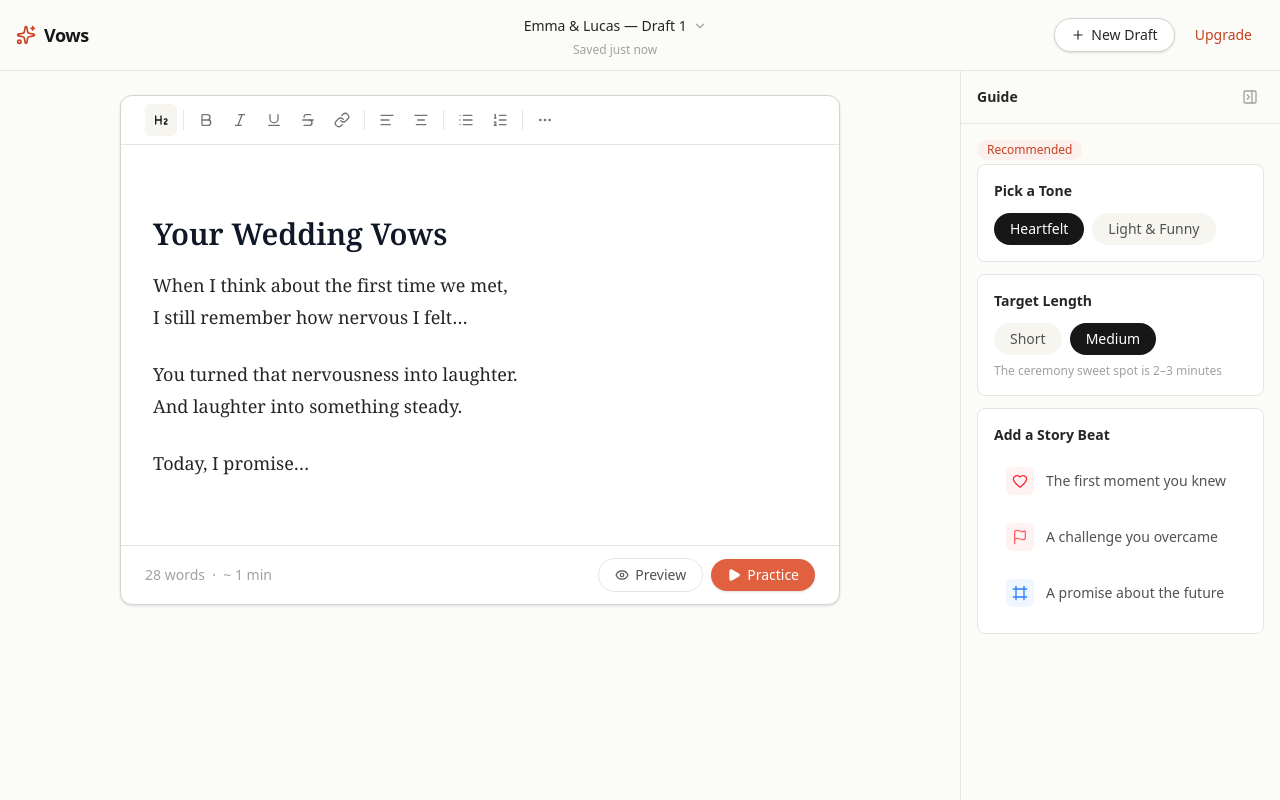
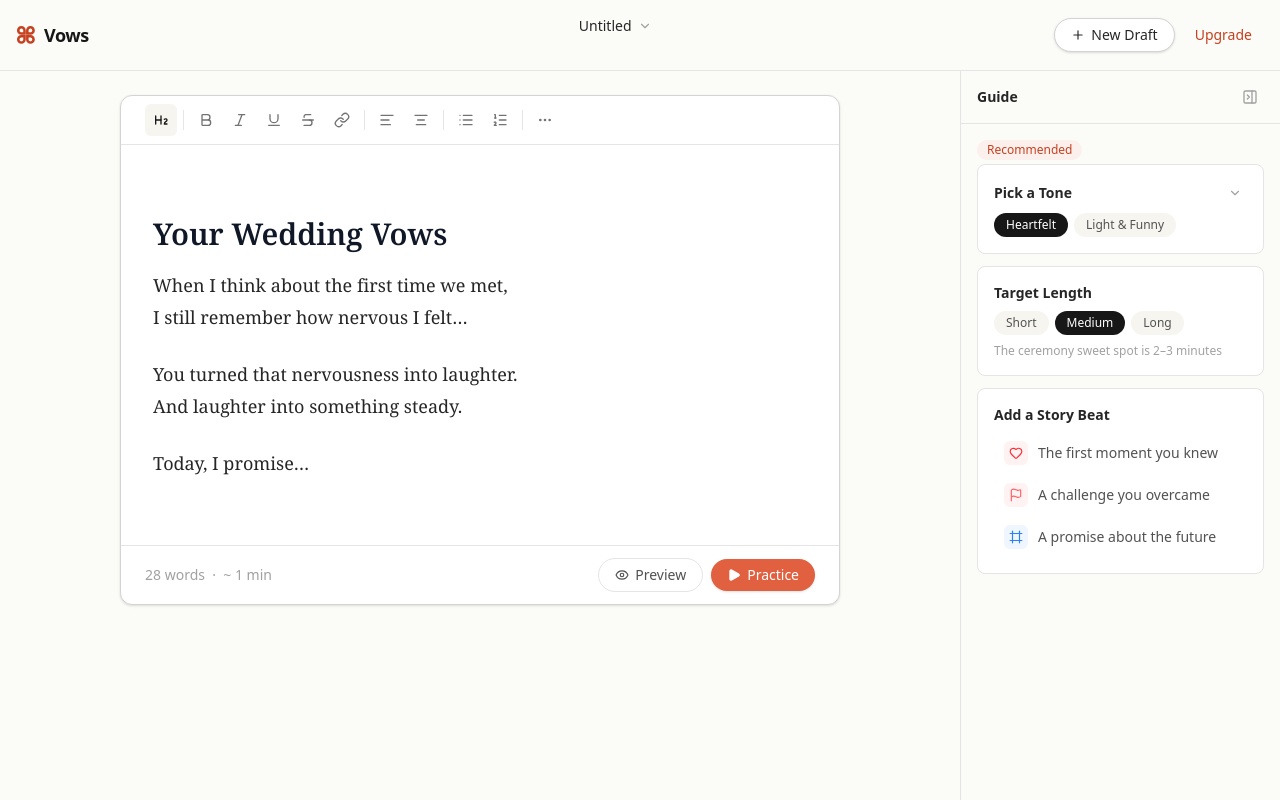
Before and after one commit to wcgordon1/vows.you, a Next.js app in the folder apps/app/: page /workspace in a window 1280 px wide. Built offline with nearby package versions, Linux system fonts and the light colour scheme; no server answers.

Commit message:
ui tweaks

```diff
--- a/apps/app/src/app/workspace/components/length-card.tsx
+++ b/apps/app/src/app/workspace/components/length-card.tsx
@@ -2,22 +2,22 @@
 
 import { useState } from "react";
 
-const LENGTHS = ["Short", "Medium"] as const;
+const LENGTHS = ["Short", "Medium", "Long"] as const;
 
 export function LengthCard() {
   const [selected, setSelected] = useState<string>("Medium");
 
   return (
     <div className="rounded-lg border border-base-200 bg-white p-4">
-      <h3 className="text-sm font-semibold text-base-800 mb-3">
+      <h3 className="text-sm font-semibold text-base-800 mb-2">
         Target Length
       </h3>
-      <div className="flex gap-2 mb-2">
+      <div className="flex flex-wrap gap-1.5 mb-2">
         {LENGTHS.map((length) => (
           <button
             key={length}
             onClick={() => setSelected(length)}
-            className={`rounded-full px-4 py-1.5 text-sm font-medium transition-colors ${
+            className={`rounded-full px-3 py-1 text-xs font-medium transition-colors ${
               selected === length
                 ? "bg-base-900 text-white"
                 : "bg-sand-100 text-base-600 hover:bg-sand-200"
--- /dev/null
+++ b/apps/app/src/app/workspace/components/logo.tsx
@@ -0,0 +1,35 @@
+export function Logo({ className }: { className?: string }) {
+  return (
+    <svg
+      className={className}
+      viewBox="0 0 124 118"
+      fill="none"
+      xmlns="http://www.w3.org/2000/svg"
+    >
+      <path
+        fillRule="evenodd"
+        clipRule="evenodd"
+        d="M33.3295 3C18.2359 3 6 15.2359 6 30.3295C6 45.4232 18.2359 57.6591 33.3296 57.6591H60.6591V30.3295C60.6591 15.2358 48.4232 3 33.3295 3ZM33.5 19C27.1487 19 22 24.1487 22 30.5C22 36.8513 27.1487 42 33.5 42H45V30.5C45 24.1487 39.8513 19 33.5 19Z"
+        fill="currentColor"
+      />
+      <path
+        fillRule="evenodd"
+        clipRule="evenodd"
+        d="M89.6705 3C104.764 3 117 15.2359 117 30.3295C117 45.4232 104.764 57.6591 89.6704 57.6591H62.3409V30.3295C62.3409 15.2358 74.5768 3 89.6705 3ZM89.5 19C95.8513 19 101 24.1487 101 30.5C101 36.8513 95.8513 42 89.5 42H78V30.5C78 24.1487 83.1487 19 89.5 19Z"
+        fill="currentColor"
+      />
+      <path
+        fillRule="evenodd"
+        clipRule="evenodd"
+        d="M33.3295 113.659C18.2359 113.659 6 101.423 6 86.3295C6 71.2358 18.2359 59 33.3296 59H60.6591V86.3295C60.6591 101.423 48.4232 113.659 33.3295 113.659ZM33.5 97.6591C27.1487 97.6591 22 92.5103 22 86.1591C22 79.8078 27.1487 74.6591 33.5 74.6591H45V86.1591C45 92.5103 39.8513 97.6591 33.5 97.6591Z"
+        fill="currentColor"
+      />
+      <path
+        fillRule="evenodd"
+        clipRule="evenodd"
+        d="M89.6705 113.659C104.764 113.659 117 101.423 117 86.3295C117 71.2358 104.764 59 89.6704 59H62.3409V86.3295C62.3409 101.423 74.5768 113.659 89.6705 113.659ZM89.5 97.6591C95.8513 97.6591 101 92.5103 101 86.1591C101 79.8078 95.8513 74.6591 89.5 74.6591H78V86.1591C78 92.5103 83.1487 97.6591 89.5 97.6591Z"
+        fill="currentColor"
+      />
+    </svg>
+  );
+}
--- a/apps/app/src/app/workspace/components/story-beat-card.tsx
+++ b/apps/app/src/app/workspace/components/story-beat-card.tsx
@@ -26,21 +26,21 @@ const BEATS = [
 export function StoryBeatCard() {
   return (
     <div className="rounded-lg border border-base-200 bg-white p-4">
-      <h3 className="text-sm font-semibold text-base-800 mb-3">
+      <h3 className="text-sm font-semibold text-base-800 mb-2">
         Add a Story Beat
       </h3>
-      <div className="space-y-2">
+      <div className="space-y-0.5">
         {BEATS.map((beat) => {
           const Icon = beat.icon;
           return (
             <button
               key={beat.label}
-              className="flex items-center gap-3 w-full rounded-lg px-3 py-2.5 text-left text-sm text-base-600 transition-colors hover:bg-sand-50"
+              className="flex items-center gap-2.5 w-full rounded-lg px-2.5 py-2 text-left text-sm text-base-600 transition-colors hover:bg-sand-50"
             >
               <span
-                className={`flex items-center justify-center h-7 w-7 rounded-md ${beat.iconBg}`}
+                className={`flex items-center justify-center h-6 w-6 rounded-md ${beat.iconBg}`}
               >
-                <Icon className={`h-4 w-4 ${beat.iconColor}`} />
+                <Icon className={`h-3.5 w-3.5 ${beat.iconColor}`} />
               </span>
               <span className="truncate">{beat.label}</span>
             </button>
--- a/apps/app/src/app/workspace/components/tone-card.tsx
+++ b/apps/app/src/app/workspace/components/tone-card.tsx
@@ -1,21 +1,45 @@
 "use client";
 
 import { useState } from "react";
+import { ChevronDown, ChevronUp } from "lucide-react";
 
-const TONES = ["Heartfelt", "Light & Funny"] as const;
+const PRIMARY_TONES = ["Heartfelt", "Light & Funny"] as const;
+const MORE_TONES = ["Poetic", "Playful", "Traditional", "Modern"] as const;
+const ALL_TONES = [...PRIMARY_TONES, ...MORE_TONES];
 
 export function ToneCard() {
   const [selected, setSelected] = useState<string>("Heartfelt");
+  const [expanded, setExpanded] = useState(false);
+
+  const visibleTones = expanded ? ALL_TONES : PRIMARY_TONES;
+
+  // If a "more" tone is selected but panel is collapsed, show it in the primary row
+  const isMoreToneSelected = MORE_TONES.includes(selected as (typeof MORE_TONES)[number]);
+  const displayTones = !expanded && isMoreToneSelected
+    ? [selected, ...PRIMARY_TONES.filter((t) => t !== selected)]
+    : visibleTones;
 
   return (
     <div className="rounded-lg border border-base-200 bg-white p-4">
-      <h3 className="text-sm font-semibold text-base-800 mb-3">Pick a Tone</h3>
-      <div className="flex gap-2">
-        {TONES.map((tone) => (
+      <div className="flex items-center justify-between mb-2">
+        <h3 className="text-sm font-semibold text-base-800">Pick a Tone</h3>
+        <button
+          onClick={() => setExpanded(!expanded)}
+          className="flex items-center justify-center h-6 w-6 rounded-md text-base-400 transition-colors hover:bg-sand-100 hover:text-base-600"
+        >
+          {expanded ? (
+            <ChevronUp className="h-3.5 w-3.5" />
+          ) : (
+            <ChevronDown className="h-3.5 w-3.5" />
+          )}
+        </button>
+      </div>
+      <div className="flex flex-wrap gap-1.5">
+        {displayTones.map((tone) => (
           <button
             key={tone}
             onClick={() => setSelected(tone)}
-            className={`rounded-full px-4 py-1.5 text-sm font-medium transition-colors ${
+            className={`rounded-full px-3 py-1 text-xs font-medium transition-colors ${
               selected === tone
                 ? "bg-base-900 text-white"
                 : "bg-sand-100 text-base-600 hover:bg-sand-200"
--- a/apps/app/src/app/workspace/components/top-bar.tsx
+++ b/apps/app/src/app/workspace/components/top-bar.tsx
@@ -1,18 +1,48 @@
 "use client";
 
+import { useState, useRef, useEffect } from "react";
 import { UserButton } from "@clerk/nextjs";
-import {
-  ChevronDown,
-  Plus,
-  Sparkles,
-} from "lucide-react";
+import { ChevronDown, Plus } from "lucide-react";
+import { Logo } from "./logo";
 
 export function TopBar() {
+  const [title, setTitle] = useState("Untitled");
+  const [isEditing, setIsEditing] = useState(false);
+  const [showSaved, setShowSaved] = useState(false);
+  const inputRef = useRef<HTMLInputElement>(null);
+  const savedTimerRef = useRef<ReturnType<typeof setTimeout> | null>(null);
+
+  useEffect(() => {
+    if (isEditing && inputRef.current) {
+      inputRef.current.focus();
+      inputRef.current.select();
+    }
+  }, [isEditing]);
+
+  function handleBlur() {
+    setIsEditing(false);
+    if (!title.trim()) setTitle("Untitled");
+
+    // Show "Saved just now" briefly
+    setShowSaved(true);
+    if (savedTimerRef.current) clearTimeout(savedTimerRef.current);
+    savedTimerRef.current = setTimeout(() => setShowSaved(false), 2500);
+  }
+
+  function handleKeyDown(e: React.KeyboardEvent) {
+    if (e.key === "Enter") {
+      inputRef.current?.blur();
+    }
+    if (e.key === "Escape") {
+      setIsEditing(false);
+    }
+  }
+
   return (
     <header className="flex items-center justify-between border-b border-base-200 bg-sand-50 px-4 py-3 shrink-0">
       {/* Left — Logo */}
       <div className="flex items-center gap-2 min-w-[160px]">
-        <Sparkles className="h-5 w-5 text-accent-600" />
+        <Logo className="h-5 w-5 text-accent-600" />
         <span className="text-lg font-serif font-semibold text-base-900 tracking-tight">
           Vows
         </span>
@@ -20,11 +50,31 @@ export function TopBar() {
 
       {/* Center — Draft title + saved indicator */}
       <div className="flex flex-col items-center">
-        <button className="flex items-center gap-1.5 rounded-lg px-3 py-1 text-sm font-medium text-base-800 transition-colors hover:bg-sand-100">
-          <span>Emma &amp; Lucas &mdash; Draft 1</span>
-          <ChevronDown className="h-3.5 w-3.5 text-base-400" />
-        </button>
-        <span className="text-xs text-base-400 mt-0.5">Saved just now</span>
+        {isEditing ? (
+          <input
+            ref={inputRef}
+            value={title}
+            onChange={(e) => setTitle(e.target.value)}
+            onBlur={handleBlur}
+            onKeyDown={handleKeyDown}
+            className="rounded-lg border border-base-300 bg-white px-3 py-1 text-sm font-medium text-base-800 text-center outline-none focus:border-accent-400 focus:ring-1 focus:ring-accent-400 w-56"
+          />
+        ) : (
+          <button
+            onClick={() => setIsEditing(true)}
+            className="flex items-center gap-1.5 rounded-lg px-3 py-1 text-sm font-medium text-base-800 transition-colors hover:bg-sand-100"
+          >
+            <span>{title}</span>
+            <ChevronDown className="h-3.5 w-3.5 text-base-400" />
+          </button>
+        )}
+        <span
+          className={`text-xs text-base-400 mt-0.5 transition-opacity duration-300 ${
+            showSaved ? "opacity-100" : "opacity-0"
+          }`}
+        >
+          Saved just now
+        </span>
       </div>
 
       {/* Right — Actions + Avatar */}
```
